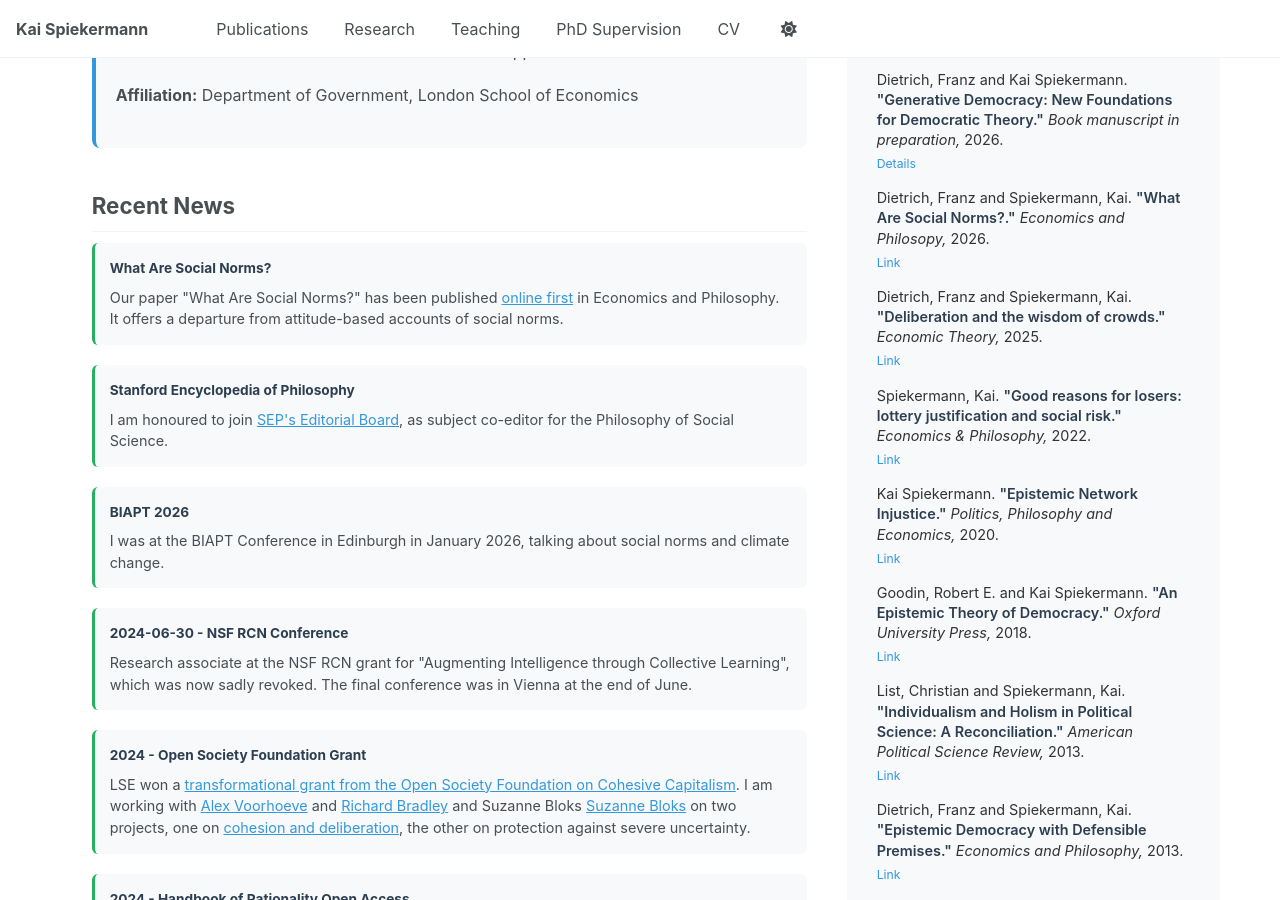
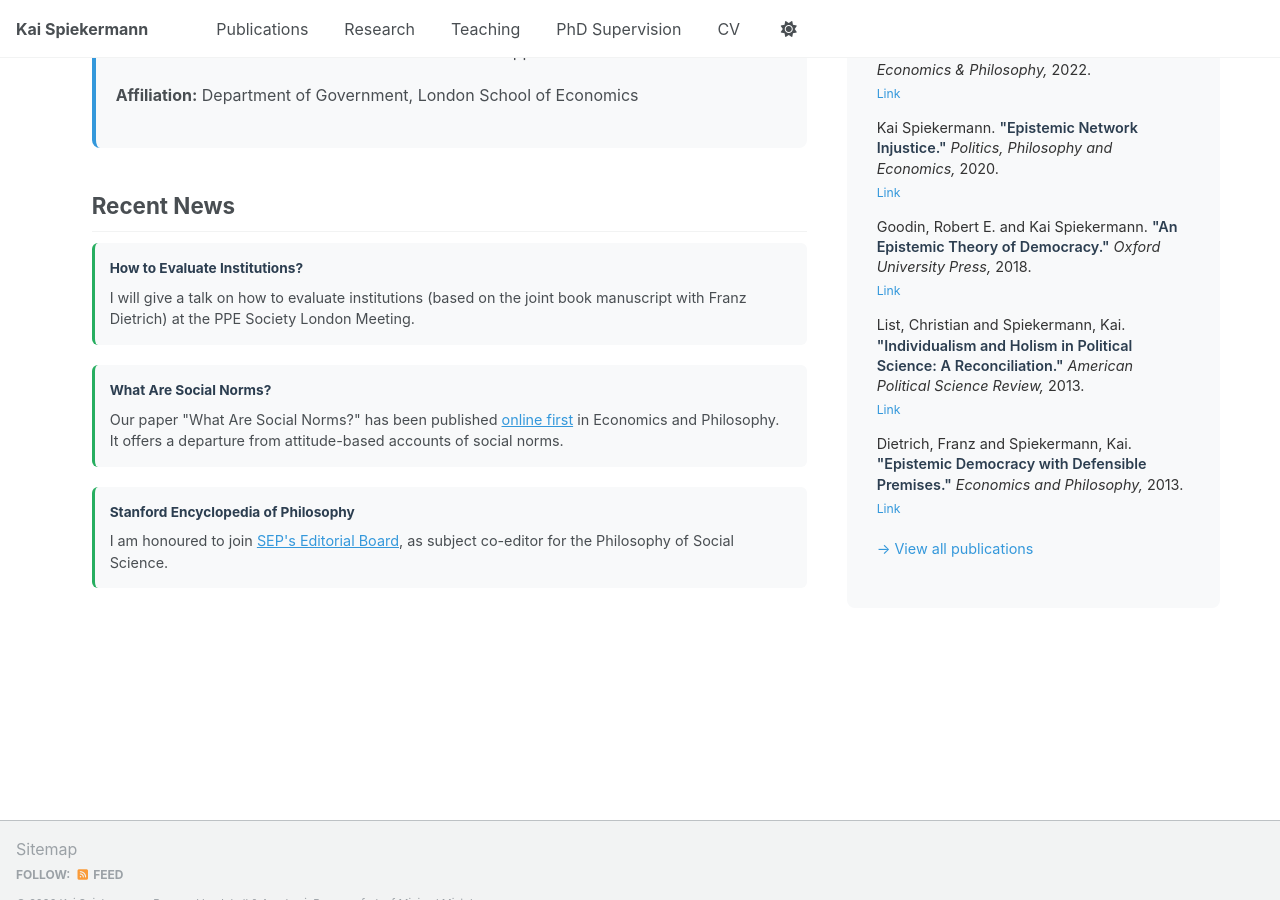
Before and after one commit to kaispk/kaispk.github.io, a Jekyll site: the page built from _pages/about.md, in a window 1280 px wide and 900 px high, scrolled down 503 px. Built offline with Jekyll 4.4.1, drawn with Linux system fonts in a browser that asks for light colours; a script that is not in the unit is left out; some of the changed text lies outside the part shown.

Commit message:
news and book abstract

```diff
--- a/_pages/about.md
+++ b/_pages/about.md
@@ -36,6 +36,10 @@ political science. More information is [here](/research).
 
 ## Recent News
 
+<div class="news-item">
+<strong>How to Evaluate Institutions?</strong>
+I will give a talk on how to evaluate institutions (based on the joint book manuscript with Franz Dietrich) at the PPE Society London Meeting.
+</div>
 
 <div class="news-item">
 <strong>What Are Social Norms?</strong>
@@ -46,24 +50,3 @@ Our paper "What Are Social Norms?" has been published <a href="https://doi.org/1
 <strong>Stanford Encyclopedia of Philosophy</strong>
 I am honoured to join <a href="https://plato.stanford.edu/board.html">SEP's Editorial Board</a>, as subject co-editor for the Philosophy of Social Science.
 </div>
-
-<div class="news-item">
-<strong>BIAPT 2026</strong>
-I was at the BIAPT Conference in Edinburgh in January 2026, talking about social norms and climate change.
-</div>
-
-<div class="news-item">
-<strong>2024-06-30 - NSF RCN Conference</strong>
-Research associate at the NSF RCN grant for "Augmenting Intelligence through Collective Learning", which was now sadly revoked. The final conference was in Vienna at the end of June.
-</div>
-
-
-<div class="news-item">
-<strong>2024 - Open Society Foundation Grant</strong>
-LSE won a <a href="https://www.lse.ac.uk/News/Latest-news-from-LSE/2024/a-January-2024/Envisioning-an-economy-that-works-for-all">transformational grant from the Open Society Foundation on Cohesive Capitalism</a>. I am working with <a href="https://personal.lse.ac.uk/voorhoev/">Alex Voorhoeve</a> and <a href="https://www.lse.ac.uk/cpnss/people/richard-bradley">Richard Bradley</a> and Suzanne Bloks <a href="https://suzannebloks.com/">Suzanne Bloks</a> on two projects, one on <a href="https://www.lse.ac.uk/cpnss/research/cohesion-and-deliberative-decision-making">cohesion and deliberation</a>, the other on protection against severe uncertainty.
-</div>
-
-<div class="news-item">
-<strong>2024 - Handbook of Rationality Open Access</strong>
-The <a href="https://direct.mit.edu/books/oa-edited-volume/5525/The-Handbook-of-Rationality">Handbook of Rationality</a> is now open access!
-</div>
```
Also changed, not shown: _publications/2025-generative-democracy.md (+2 -2 lines).
